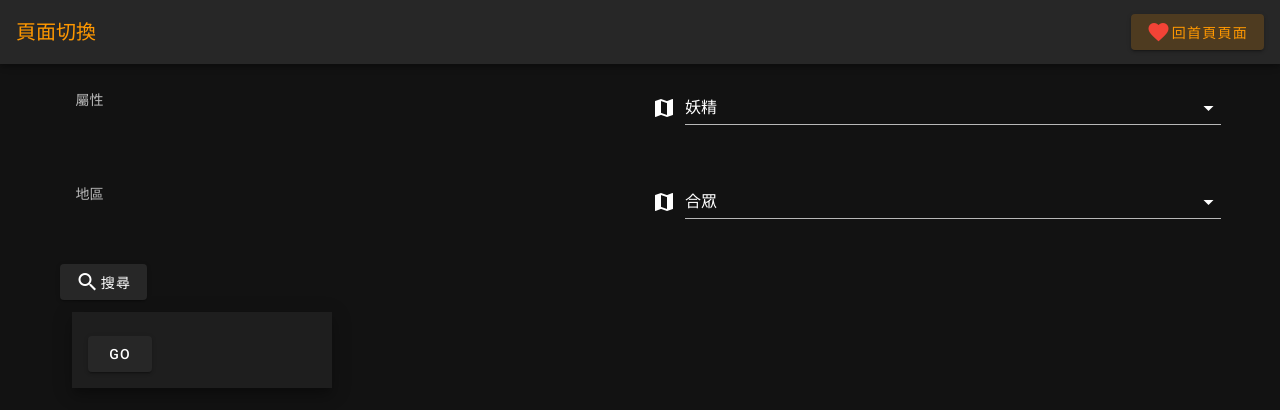
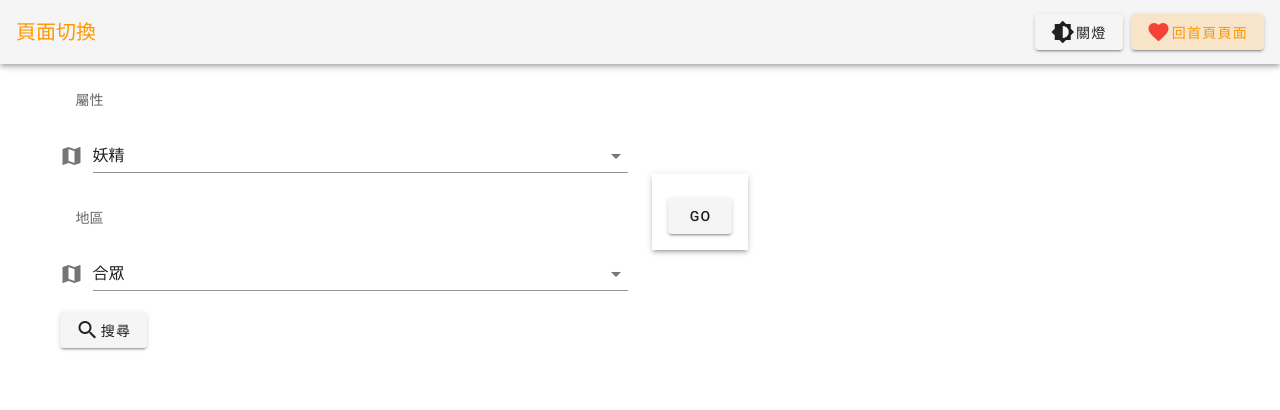
Before and after one commit to leave3310/pokemaster, a Nuxt app: page /plz in a window 1280 px wide. Shown: the top 410 px of the page. Built offline with nearby package versions, Linux system fonts and the light colour scheme.

Commit message:
view fix to comfortable

```diff
--- a/layouts/default.vue
+++ b/layouts/default.vue
@@ -4,6 +4,10 @@
       <v-toolbar-title class="orange--text">頁面切換</v-toolbar-title>
 
       <v-spacer></v-spacer>
+      <v-btn @click="light" class="mr-2">
+        <v-icon>mdi-brightness-6</v-icon>
+        {{ this.$vuetify.theme.dark ? '開' : '關' }}燈</v-btn
+      >
       <v-btn :to="{ name: routername.name }" nuxt class="orange--text">
         <v-icon color="red">mdi-heart</v-icon>
         {{ `回${routername.route}頁面` }}
@@ -24,6 +28,11 @@ export default {
         : { name: 'index', route: '首頁' }
     },
   },
+  methods: {
+    light() {
+      this.$vuetify.theme.dark = !this.$vuetify.theme.dark
+    },
+  },
   created() {
     // eslint-disable-next-line no-console
     console.log(this.$router.options.routes)
--- a/nuxt.config.js
+++ b/nuxt.config.js
@@ -48,7 +48,7 @@ export default {
   vuetify: {
     customVariables: ['~/assets/variables.scss'],
     theme: {
-      dark: true,
+      dark: false,
       themes: {
         dark: {
           primary: colors.blue.darken2,
--- a/pages/index.vue
+++ b/pages/index.vue
@@ -1,9 +1,15 @@
 <template>
   <v-container fill-height>
+    <v-row>
+      <v-col cols="12">
         <v-text-field v-model="pokemon" label="pokemon"></v-text-field>
-    <v-btn @click="search">search</v-btn>
-    <v-card>
-      <v-img width="300px" :src="pic"></v-img>
+        <v-btn @click="search"
+          ><v-icon>mdi-google-downasaur</v-icon> search</v-btn
+        >
+      </v-col>
+      <v-col cols="12" offset-md="4">
+        <v-card max-width="300">
+          <v-img width="100px" :src="pic"></v-img>
           <v-card-title v-if="test">{{ res.species.name }}</v-card-title>
           <v-card-text v-if="test">id:{{ res.id }}</v-card-text>
           <v-card-text v-if="test">
@@ -33,6 +39,8 @@
             <span>{{ res.stats[2]['base_stat'] }}</span>
           </v-card-text>
         </v-card>
+      </v-col>
+    </v-row>
   </v-container>
 </template>
 
--- a/pages/plz.vue
+++ b/pages/plz.vue
@@ -1,10 +1,8 @@
 <template>
   <v-container>
-    <v-row>
+    <v-row justify="center">
       <v-col cols="12" md="6">
         <v-subheader>屬性</v-subheader>
-      </v-col>
-      <v-col cols="12" md="6">
         <v-select
           v-model="chosAPI.chosAttr"
           :items="attributes"
@@ -13,11 +11,7 @@
           prepend-icon="mdi-map"
           :menu-props="{ maxHeight: '400' }"
         ></v-select>
-      </v-col>
-      <v-col cols="12" md="6">
-        <v-subheader>地區</v-subheader>
-      </v-col>
-      <v-col cols="12" md="6">
+        <v-subheader class="text--center">地區</v-subheader>
         <v-select
           v-model="chosAPI.chosReg"
           :items="regions"
@@ -26,19 +20,15 @@
           prepend-icon="mdi-map"
           :menu-props="{ maxHeight: '400' }"
         ></v-select>
-      </v-col>
-      <v-col cols="12" md="6">
         <v-btn @click="search">
           <v-icon>mdi-magnify</v-icon>
           搜尋
         </v-btn>
-        <v-col cols="12" md="6">
-          <v-sheet elevation="10" class="pa-4">
-            <v-chip-group
-              v-model="chosPoke"
-              column
-              active-class="primary--text"
-            >
+      </v-col>
+
+      <v-col cols="12" md="6" class="d-flex align-center">
+        <v-sheet elevation="3" class="pa-4">
+          <v-chip-group v-model="chosPoke" column active-class="primary--text">
             <v-chip v-for="tag in chosseablePoke" :key="tag">
               {{ tag }}
             </v-chip>
@@ -46,9 +36,8 @@
           <v-btn @click="search1">go</v-btn>
         </v-sheet>
       </v-col>
-      </v-col>
-      <v-col col="6">
-        <v-card>
+      <v-col col="6" offset-md="4">
+        <v-card max-width="400">
           <v-img width="100px" :src="pic"></v-img>
           <v-card-title v-if="test">{{ res.species.name }}</v-card-title>
           <v-card-text v-if="test">id:{{ res.id }}</v-card-text>
```
Lines whose indentation alone changed are shown as unchanged.
